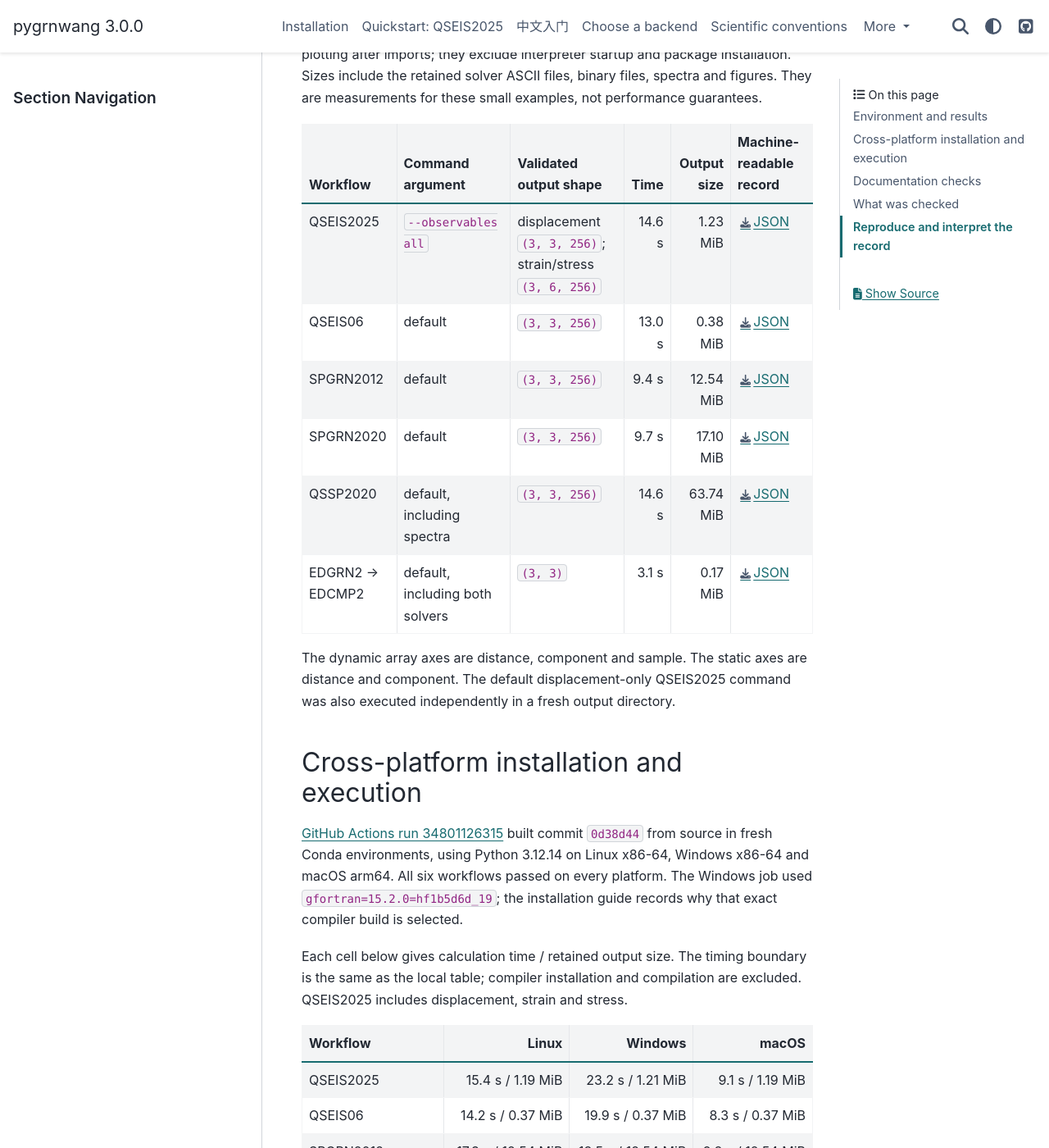
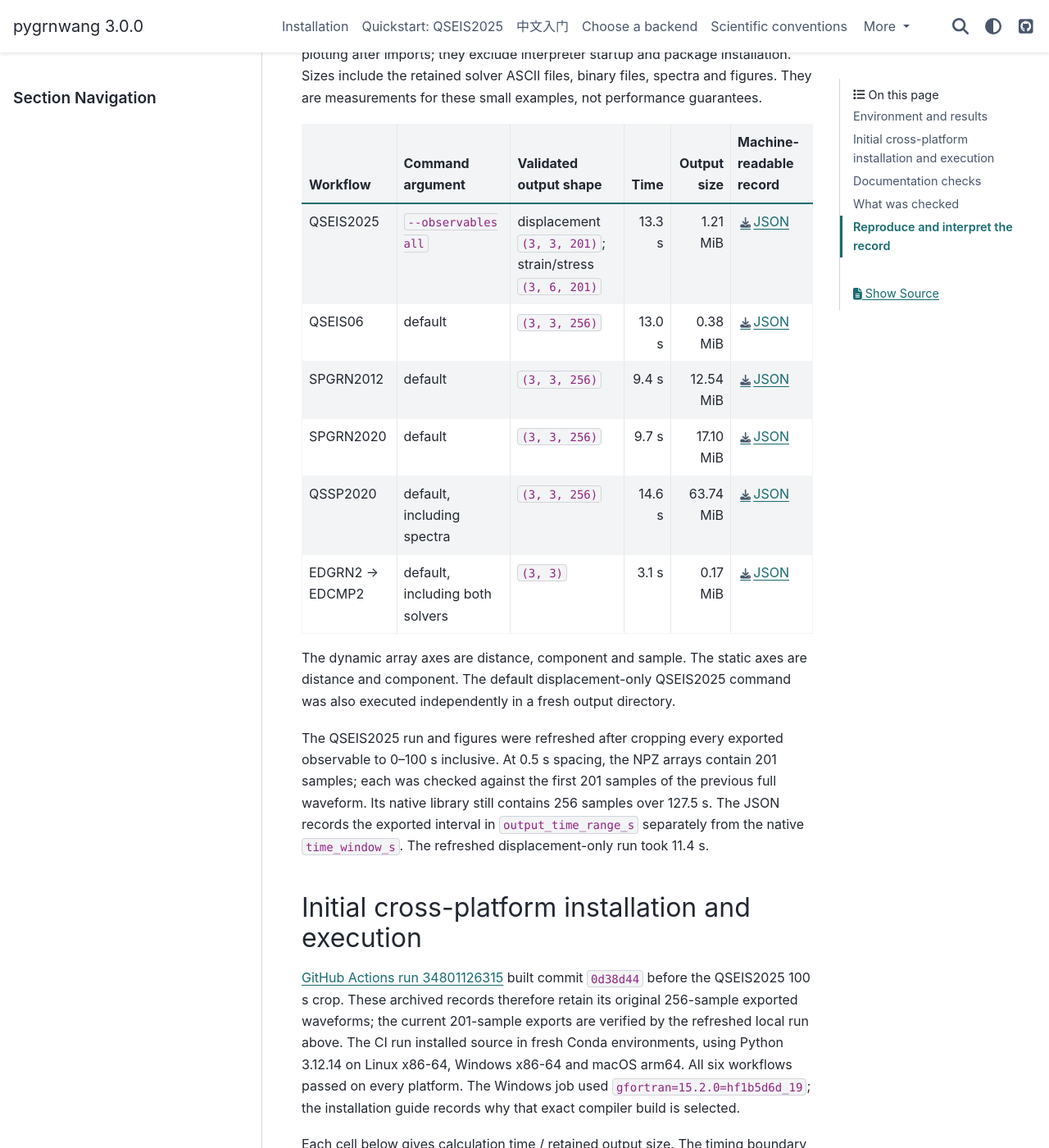
Before and after one commit to Zhou-Jiangcheng/pygrnwang, a Sphinx documentation site: the page built from docs/validation.md, in a window 1280 px wide and 1400 px high, scrolled down 558 px. Shown: the whole window at 82% size. Built offline with Sphinx 7.4.7 and the PyData theme 0.15.4, drawn with Linux system fonts in a browser that asks for light colours; some of the changed text lies outside the part shown.

Commit message:
Crop QSEIS2025 example waveforms and figures to 100 seconds

```diff
--- a/docs/_static/examples/qseis2025.json
+++ b/docs/_static/examples/qseis2025.json
@@ -1,6 +1,6 @@
 {
   "backend": "QSEIS2025",
-  "started_utc": "2026-09-14T02:21:50Z",
+  "started_utc": "2026-09-14T07:35:54Z",
   "platform": "Windows-11-10.0.26200-SP0",
   "python": "3.12.13",
   "dependencies": {
@@ -26,7 +26,7 @@
       "shape": [
         3,
         3,
-        256
+        201
       ],
       "components": [
         "E",
@@ -41,7 +41,7 @@
       "shape": [
         3,
         6,
-        256
+        201
       ],
       "components": [
         "EE",
@@ -59,7 +59,7 @@
       "shape": [
         3,
         6,
-        256
+        201
       ],
       "components": [
         "EE",
@@ -76,6 +76,10 @@
   },
   "sampling_interval_s": 0.5,
   "time_window_s": 127.5,
+  "output_time_range_s": [
+    0.0,
+    100.0
+  ],
   "distances_km": [
     30.0,
     60.0,
@@ -84,7 +88,7 @@
   "earth_model_numeric_rows": 24,
   "wavelet_type": 2,
   "wavelet_duration_samples": 4,
-  "elapsed_seconds": 14.575,
+  "elapsed_seconds": 13.259,
   "file_count": 80,
-  "output_bytes": 1287960
+  "output_bytes": 1266172
 }
--- a/docs/validation.md
+++ b/docs/validation.md
@@ -20,7 +20,7 @@ They are measurements for these small examples, not performance guarantees.
 
 | Workflow | Command argument | Validated output shape | Time | Output size | Machine-readable record |
 |---|---|---|---:|---:|---|
-| QSEIS2025 | `--observables all` | displacement `(3, 3, 256)`; strain/stress `(3, 6, 256)` | 14.6 s | 1.23 MiB | [JSON](_static/examples/qseis2025.json) |
+| QSEIS2025 | `--observables all` | displacement `(3, 3, 201)`; strain/stress `(3, 6, 201)` | 13.3 s | 1.21 MiB | [JSON](_static/examples/qseis2025.json) |
 | QSEIS06 | default | `(3, 3, 256)` | 13.0 s | 0.38 MiB | [JSON](_static/examples/qseis06.json) |
 | SPGRN2012 | default | `(3, 3, 256)` | 9.4 s | 12.54 MiB | [JSON](_static/examples/spgrn2012.json) |
 | SPGRN2020 | default | `(3, 3, 256)` | 9.7 s | 17.10 MiB | [JSON](_static/examples/spgrn2020.json) |
@@ -31,10 +31,21 @@ The dynamic array axes are distance, component and sample. The static axes are
 distance and component. The default displacement-only QSEIS2025 command was also
 executed independently in a fresh output directory.
 
-## Cross-platform installation and execution
+The QSEIS2025 run and figures were refreshed after cropping every exported
+observable to 0–100 s inclusive. At 0.5 s spacing, the NPZ arrays contain
+201 samples; each was checked against the first 201 samples of the previous
+full waveform. Its native library still contains 256 samples over 127.5 s.
+The JSON records the exported interval in `output_time_range_s` separately
+from the native `time_window_s`. The refreshed displacement-only run took
+11.4 s.
+
+## Initial cross-platform installation and execution
 
 [GitHub Actions run 34801126315](https://github.com/Zhou-Jiangcheng/pygrnwang/actions/runs/34801126315)
-built commit `0d38d44` from source in fresh Conda environments, using Python
+built commit `0d38d44` before the QSEIS2025 100 s crop. These archived records
+therefore retain its original 256-sample exported waveforms; the current
+201-sample exports are verified by the refreshed local run above. The CI run
+installed source in fresh Conda environments, using Python
 3.12.14 on Linux x86-64, Windows x86-64 and macOS arm64. All six workflows
 passed on every platform. The Windows job used
 `gfortran=15.2.0=hf1b5d6d_19`; the installation guide records why that exact
@@ -82,9 +93,10 @@ generated HTML and calculation libraries.
 
 ## What was checked
 
-- Every dynamic reader returned three-component displacement at three distances,
-  with 256 samples, finite values and a nonzero waveform. The QSEIS2025 extension
-  returned six-component strain and stress with the same distance/time grid.
+- Every dynamic example returned three-component displacement at three distances,
+  with finite values and a nonzero waveform. QSEIS2025 exports 201 samples over
+  0–100 s; the other dynamic examples retain 256 samples. QSEIS2025 strain and
+  stress have six components on the same exported distance/time grid.
 - EDGRN generated the layered kernels; EDCMP used those kernels for all five
   mechanism bases at both source depths. ASCII-to-binary conversion produced
   the bulk shape `(2, 1, 5, 5, 3)`, and the three queried displacements were finite.
```
Also changed, not shown: docs/backends/qseis2025.md (+16 -9 lines), docs/changelog.md (+1 -0 lines), docs/quickstart.md (+4 -4 lines), docs/zh/quickstart.md (+4 -4 lines), docs/_static/examples/qseis2025-strain.png, docs/_static/examples/qseis2025-stress.png, docs/_static/examples/qseis2025.png, examples/README.md, 2 other files.
